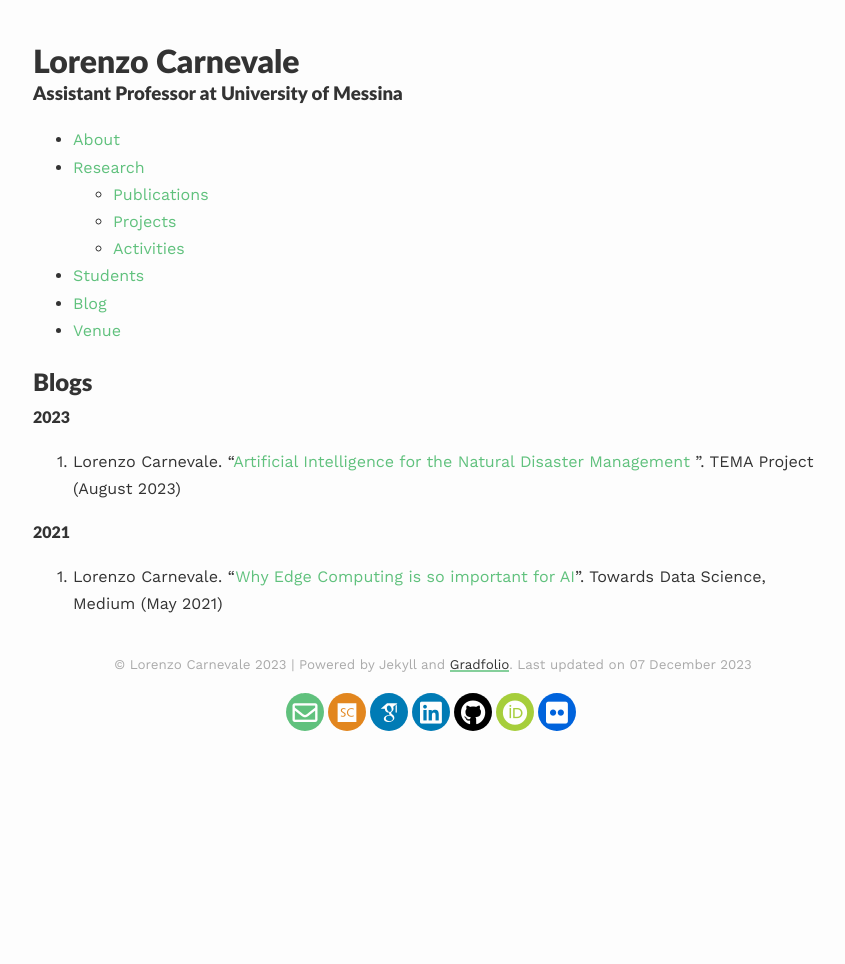
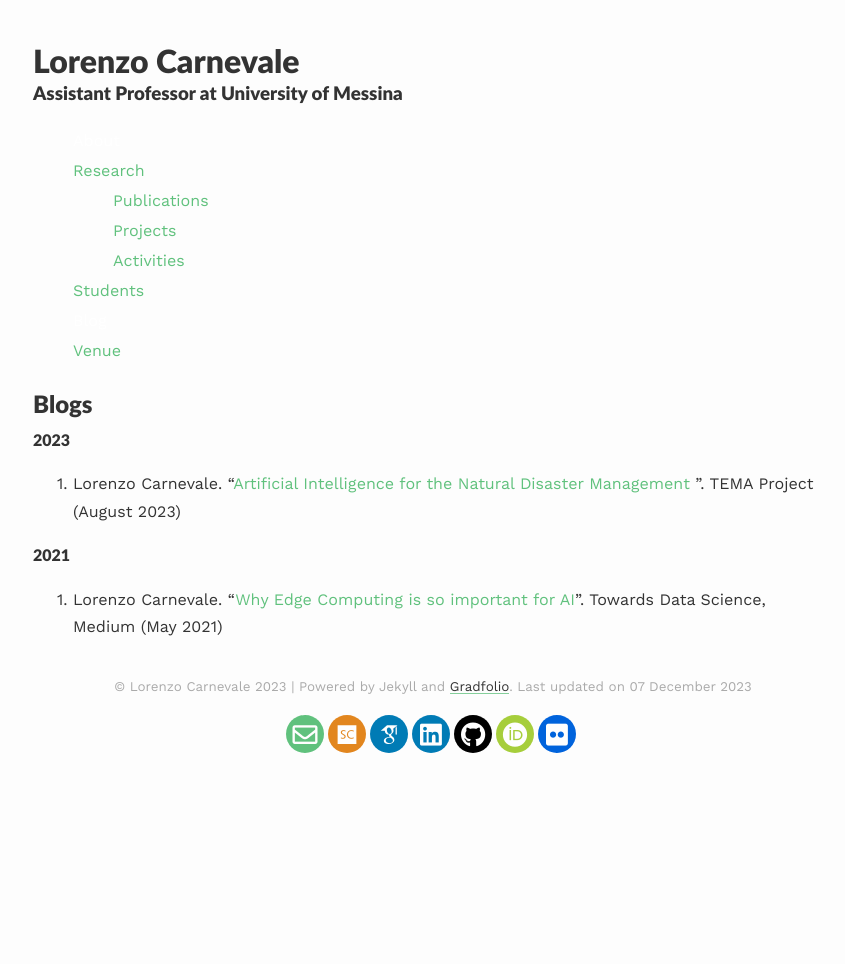
Before and after one commit to lcarnevale/lcarnevale.github.io, a Jekyll site: the page built from _pages/blogs.md, in a window 1280 px wide. Shown: the whole page, without its empty margins (207-1052 px from the left). Built offline with Jekyll 4.4.1, drawn with Linux system fonts in a browser that asks for light colours; nearby versions of some CDN libraries; some web fonts are replaced.

Commit message:
update navigator

```diff
--- a/assets/css/_sass/navigator.scss
+++ b/assets/css/_sass/navigator.scss
@@ -1,8 +1,23 @@
+/* NAVIGATION BAR -------------------------------------------------- */
 
 
-/* NAVIGATION BAR
- -------------------------------------------------- */
- #navigation {
+
+nav ul {
+    list-style-type: none;
+}
+nav li {
+    line-height: 30px;
+}
+nav a {
+    text-decoration: none;
+}
+nav li.active a {
+    color: #ffffff;
+}
+
+
+
+#navigation {
     min-height: 70px !important;
     padding-top: 10px;
 }
```
